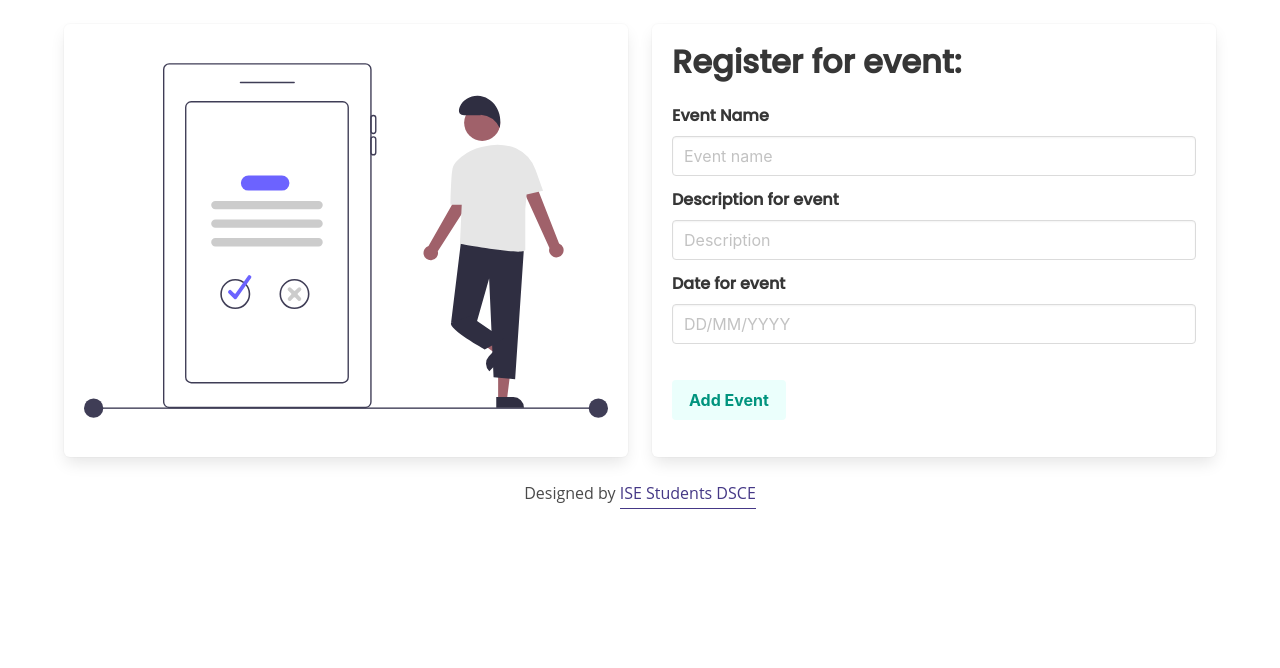
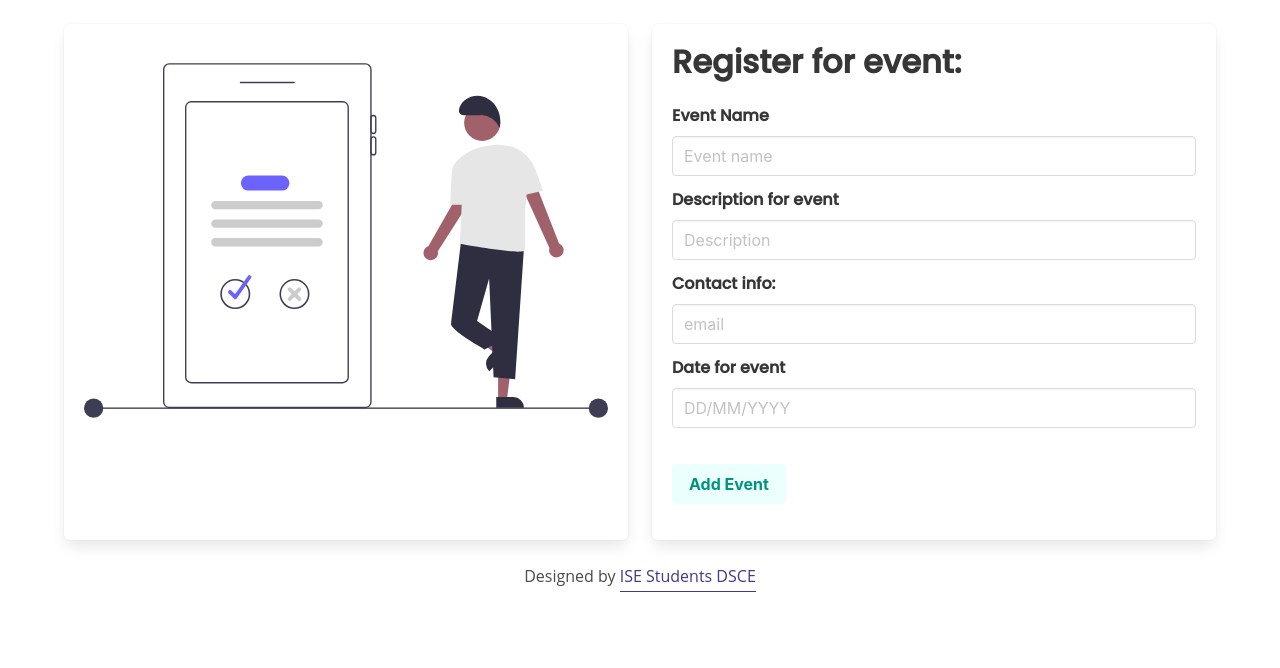
Before and after one commit to karthik507/campus_placement_django, a Django app: template TPO_app/templates/includes/upcoming_events.html in a window 1280 px wide. Shown: the part 52-720 px from the top of the page. Run offline with Django 3.2, Linux system fonts and the light colour scheme; the template is opened without the code that fills it, so the values that code supplies are empty; some libraries are stand-ins or nearby versions.

Commit message:
events updated

```diff
--- a/TPO_app/models.py
+++ b/TPO_app/models.py
@@ -6,7 +6,7 @@ class StudentInfo(models.Model):
     email = models.CharField(max_length=200)
     phoneno = models.CharField(max_length=200)
     event = models.CharField(max_length=20)
-
+    eventid = models.CharField(max_length=200)
     def __str__(self):
         return self.uname
 
@@ -29,7 +29,7 @@ class EventInfo(models.Model):
     eventname = models.CharField(max_length=200)
     description = models.CharField(max_length=200)
     eventdate = models.CharField(max_length=200)
-    eventid = models.CharField(max_length=200)
+    email = models.CharField(max_length=200)
 
     def __str__(self):
         return self.eventname
--- a/TPO_app/templates/includes/Events_login.html
+++ b/TPO_app/templates/includes/Events_login.html
@@ -24,12 +24,12 @@
                                     <div class="card mx-4 col-lg-4 col-md-3">
                                         <div class="card-content">
 
-                                <p class="title"> {{eventss.eventname}}  </p>
+                                <p class="title"> c </p>
                                 <div class="content">
                                    <p> Event id:{{eventss.id}}</p>
                                    <br>
                                    {{eventss.description}}
-                                   <br><a>info@gmail.com</a>. <br>
+                                   <br><p>For more info contact:    <a>{{eventss.email}}</a>.</p> <br>
                                     <a href="/TPO_app">
                                         <button class="button is-light is-outlined mt-3 is-pulled-right"
                                             style="background-color: rgba(105, 0, 255, 0.11);color: #6900FF;"><strong><i class="fa fa-user-plus" aria-hidden="true"></i>  Register</strong></button>
--- a/TPO_app/templates/includes/upcoming_events.html
+++ b/TPO_app/templates/includes/upcoming_events.html
@@ -35,6 +35,12 @@
                     </div>
                 </div>
                 <div class="field">
+                    <label class="label">Contact info:</label>
+                    <div class="control">
+                        <input class="input" type="text" placeholder="email" name="description" value="">
+                    </div>
+                </div>
+                <div class="field">
                     <label class="label">Date for event</label>
                     <div class="control">
                         <input class="input" type="text" placeholder="DD/MM/YYYY" name="eventdate">
```
Also changed, not shown: TPO_app/views.py (+7 -7 lines), TPO_app/migrations/0010_auto_20220124_1641.py (added), TPO_app/migrations/0011_eventinfo_email.py (added), db.sqlite3.
